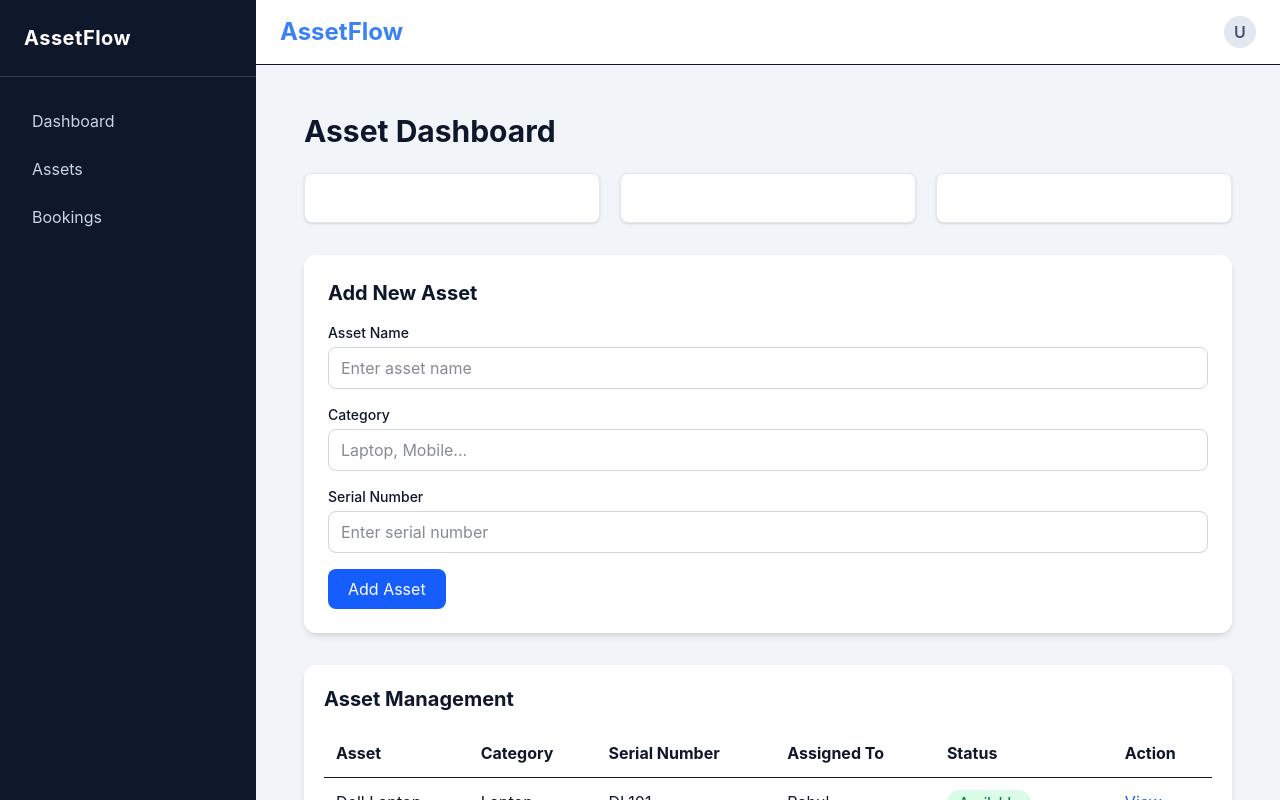
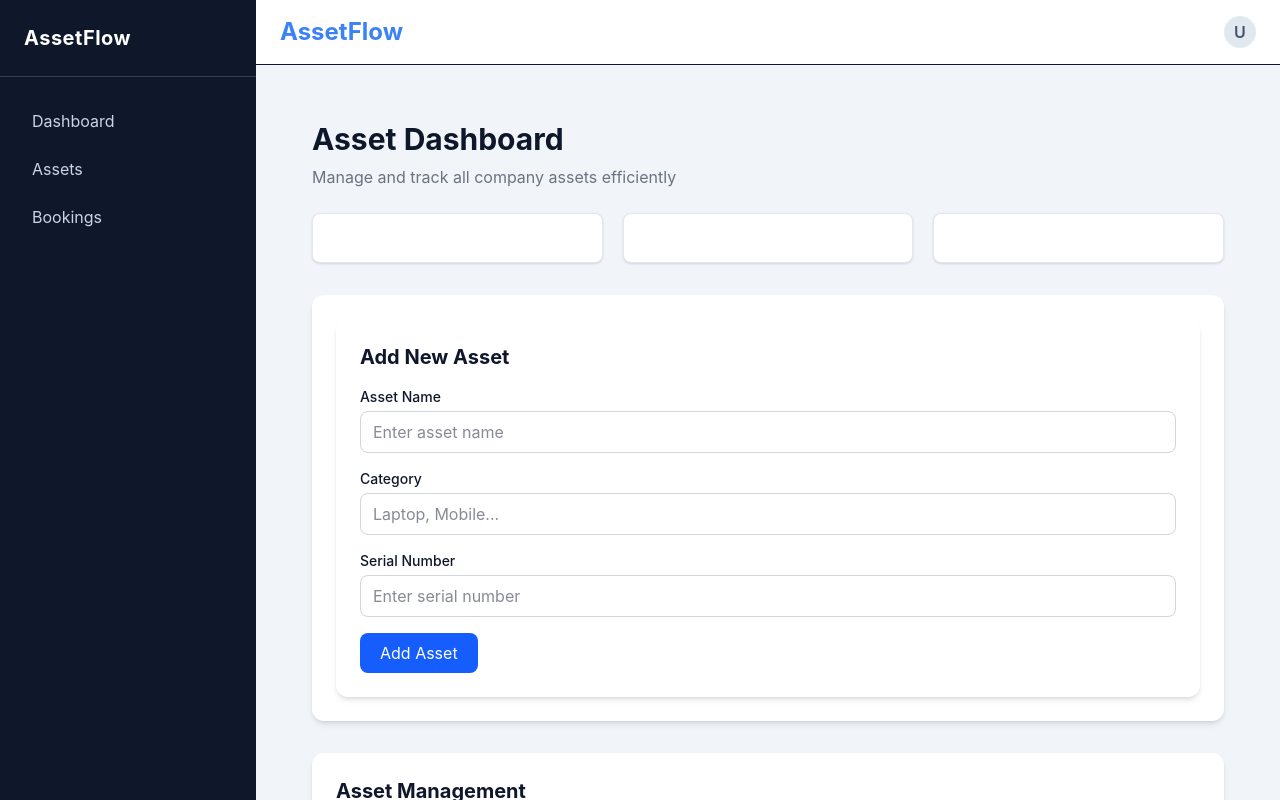
Before and after one commit to madhavsh746-eng/AssetFlow, a React (Vite) app in the folder client/: page / in a window 1280 px wide. Built offline with nearby package versions, Linux system fonts and the light colour scheme.

Commit message:
style(ui): polish dashboard design and improve responsiveness

```diff
--- a/client/src/components/table/AssetTable.jsx
+++ b/client/src/components/table/AssetTable.jsx
@@ -1,49 +1,54 @@
 import StatusBadge from "../common/StatusBadge";
-
 
 const assets = [
   {
-    id:1,
-    name:"Dell Laptop",
-    category:"Laptop",
-    serial:"DL101",
-    assigned:"Rahul",
-    status:"Available"
+    id: 1,
+    name: "Dell Laptop",
+    category: "Laptop",
+    serial: "DL101",
+    assigned: "Rahul",
+    status: "Available",
   },
   {
-    id:2,
-    name:"iPhone 15",
-    category:"Mobile",
-    serial:"IP202",
-    assigned:"Amit",
-    status:"Assigned"
+    id: 2,
+    name: "iPhone 15",
+    category: "Mobile",
+    serial: "IP202",
+    assigned: "Amit",
+    status: "Assigned",
   },
   {
-    id:3,
-    name:"HP Monitor",
-    category:"Monitor",
-    serial:"HP303",
-    assigned:"-",
-    status:"Maintenance"
-  }
+    id: 3,
+    name: "HP Monitor",
+    category: "Monitor",
+    serial: "HP303",
+    assigned: "-",
+    status: "Maintenance",
+  },
 ];
 
 
 const AssetTable = () => {
-
   return (
-
-<div className="bg-white rounded-xl shadow-md p-5">
+    <div className="
+      bg-white
+      rounded-xl
+      shadow-md
+      p-4
+      sm:p-6
+    ">
 
       <h2 className="text-xl font-bold mb-4">
         Asset Management
       </h2>
 
 
-<table className="w-full">
+      <div className="overflow-x-auto">
+
+        <table className="w-full min-w-[700px]">
 
           <thead>
-<tr className="border-b">
+            <tr className="border-b bg-gray-50">
 
               <th className="text-left p-3">
                 Asset
@@ -75,12 +80,11 @@ Action
 
           <tbody>
 
-{
-assets.map((asset)=>(
+            {assets.map((asset) => (
 
               <tr
                 key={asset.id}
-className="border-b"
+                className="border-b hover:bg-gray-50 transition"
               >
 
                 <td className="p-3">
@@ -104,36 +108,41 @@ className="border-b"
 
 
                 <td className="p-3">
-<StatusBadge status={asset.status}/>
+                  <StatusBadge status={asset.status} />
                 </td>
 
 
                 <td className="p-3">
 
-<button className="text-blue-600">
+                  <button
+                    className="
+                    bg-blue-600
+                    text-white
+                    px-4
+                    py-2
+                    rounded-lg
+                    hover:bg-blue-700
+                    transition
+                    "
+                  >
                     View
                   </button>
 
                 </td>
 
-
               </tr>
 
-))
-
-}
-
+            ))}
 
           </tbody>
 
         </table>
 
+      </div>
 
     </div>
-
-)
-
-}
+  );
+};
 
 
 export default AssetTable;
--- a/client/src/pages/Dashboard.jsx
+++ b/client/src/pages/Dashboard.jsx
@@ -4,28 +4,48 @@ import AssetForm from "../components/forms/AssetForm";
 
 const Dashboard = () => {
   return (
-    <div className="p-6">
+    <div className="p-4 sm:p-6 lg:p-8">
 
-      <h1 className="text-3xl font-bold mb-6">
+      {/* Header */}
+      <div className="mb-6">
+        <h1 className="text-2xl sm:text-3xl font-bold">
           Asset Dashboard
         </h1>
 
+        <p className="text-gray-500 mt-2">
+          Manage and track all company assets efficiently
+        </p>
+      </div>
 
-      {/* Dashboard Statistics Cards */}
+
+      {/* Dashboard Content */}
+      <div className="space-y-8">
+
+        {/* Statistics Cards */}
+        <section>
           <DashboardCard />
+        </section>
 
 
         {/* Add Asset Form */}
-      <div className="mt-8">
+        <section className="
+          bg-white
+          rounded-xl
+          shadow-md
+          p-4
+          sm:p-6
+        ">
           <AssetForm />
-      </div>
+        </section>
 
 
-      {/* Asset Table */}
-      <div className="mt-8">
+        {/* Asset Management Table */}
+        <section>
           <AssetTable />
+        </section>
+
+
       </div>
-
 
     </div>
   );
```
Lines whose indentation alone changed are shown as unchanged.
